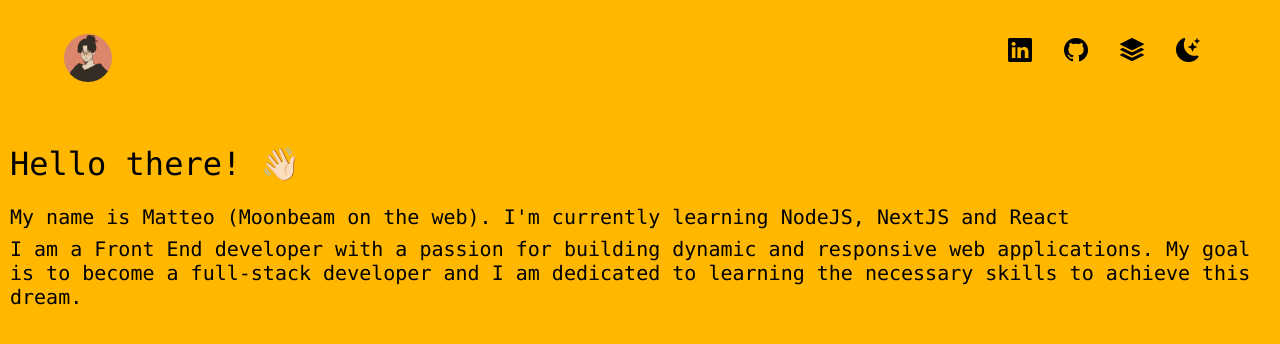
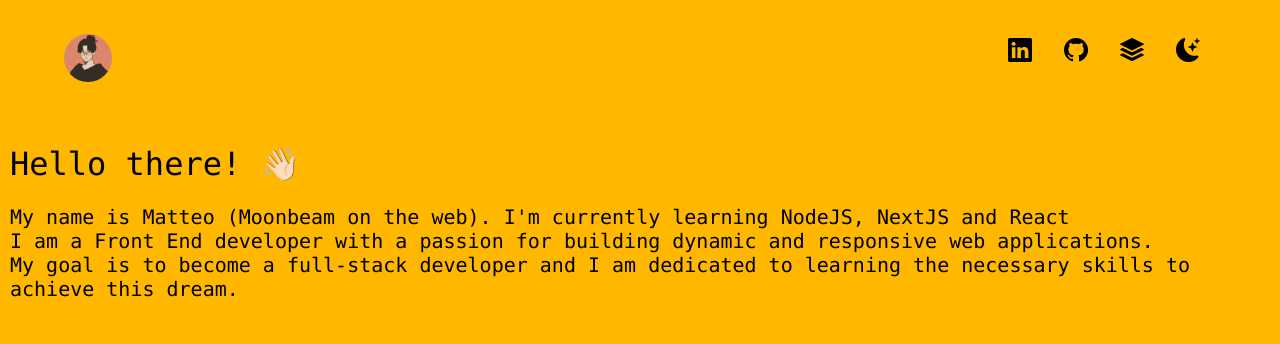
Before and after one commit to Moondevbeam/MoonWS-2.0, a React (Create React App) app: page / in a window 1280 px wide. Shown: the top 344 px of the page. Built offline with nearby package versions, Linux system fonts and the light colour scheme.

Commit message:
fixed typo in introduction

```diff
--- a/src/pages/Introduction.js
+++ b/src/pages/Introduction.js
@@ -8,8 +8,8 @@ const Introduction = () =>{
             <h1>Hello there! 👋🏻</h1>
             <h5>
         My name is Matteo (Moonbeam on the web).
-        I'm currently learning NodeJS, NextJS and React</h5>
-    <h5>I am a Front End developer with a passion for building dynamic and responsive web applications.
+        I'm currently learning NodeJS, NextJS and React <br/>
+        I am a Front End developer with a passion for building dynamic and responsive web applications.<br/>
         My goal is to become a full-stack developer and I am dedicated to learning the necessary skills to achieve this dream.</h5>
     </div>
     </div>
```
